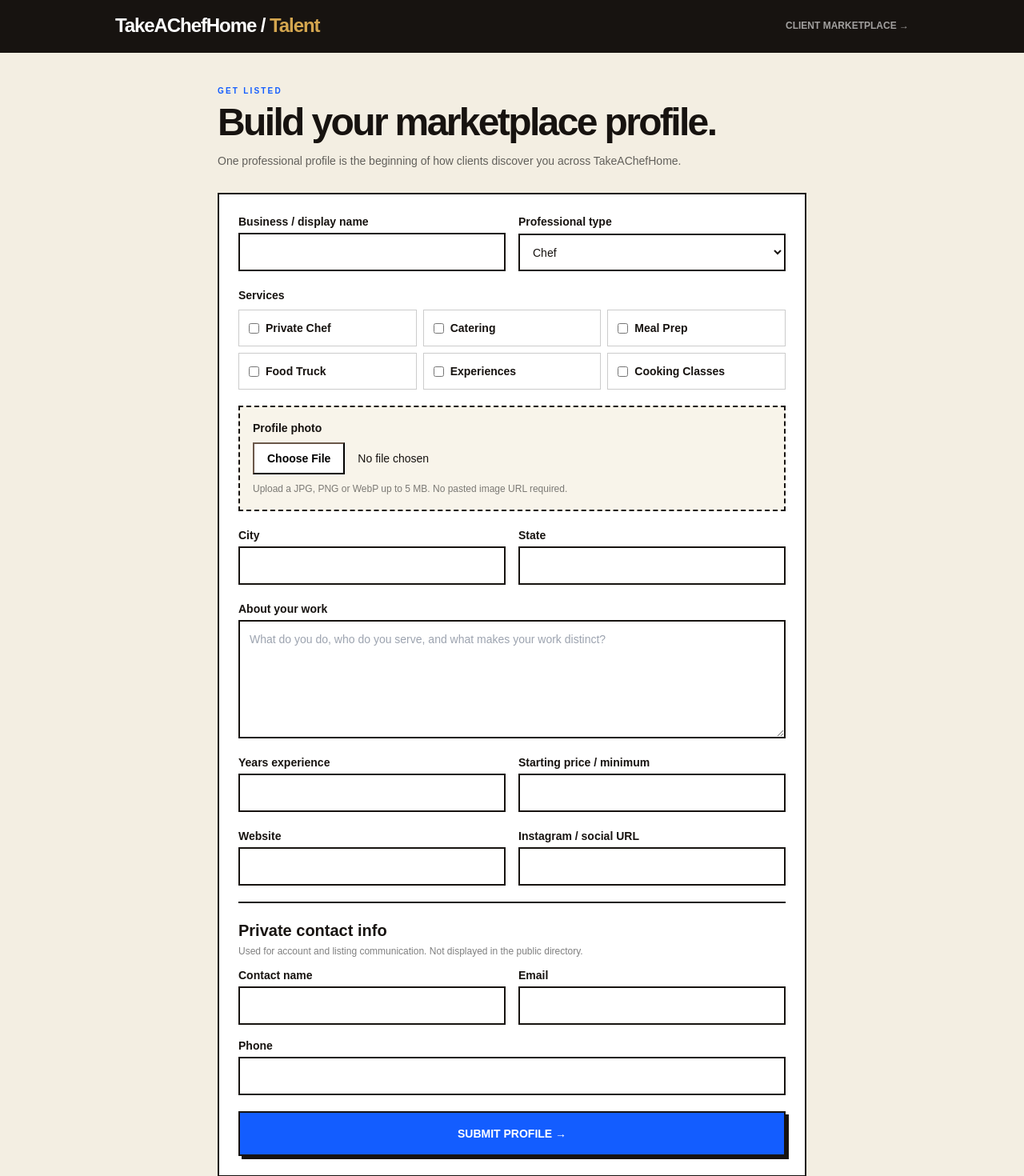
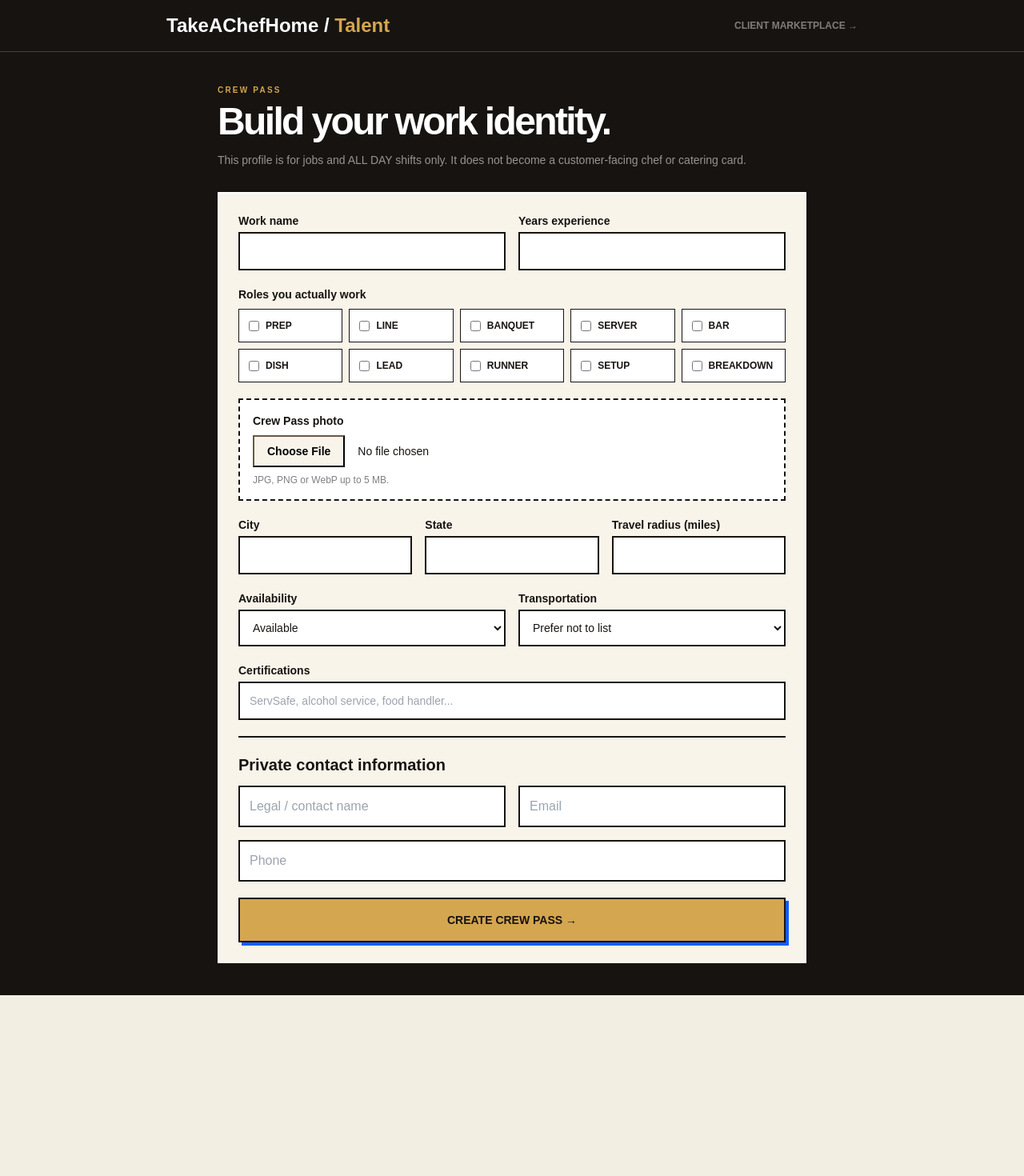
Before and after one commit to SoulfireSystems/Takeachefhome, a Next.js app: page /talent/join in a window 1280 px wide. Shown: the top 1470 px of the page at 80% size. After the commit the page ends 1244 px from the top, so only its background shows below. Built offline with nearby package versions, Linux system fonts and the light colour scheme.

Commit message:
Replace Talent onboarding with separate Crew Pass identity

```diff
--- a/app/talent/join/page.tsx
+++ b/app/talent/join/page.tsx
@@ -1,91 +1,92 @@
 import Link from 'next/link';
 
-export default async function JoinTalentPage({ searchParams }:{ searchParams:Promise<{submitted?:string}> }) {
-  const params = await searchParams;
-  const submitted = params.submitted === '1';
+const roles=[
+  ['prep','PREP'],['line','LINE'],['banquet','BANQUET'],['server','SERVER'],['bar','BAR'],
+  ['dish','DISH'],['lead','LEAD'],['runner','RUNNER'],['setup','SETUP'],['breakdown','BREAKDOWN']
+];
+
+export default async function CrewJoinPage({searchParams}:{searchParams:Promise<{submitted?:string}>}){
+  const params=await searchParams;
+  const submitted=params.submitted==='1';
 
   return (
-    <main className="min-h-screen bg-[#F3EEE2] text-[#171310]">
-      <header className="border-b-2 border-[#171310] bg-[#171310] text-white">
-        <div className="mx-auto flex max-w-5xl items-center justify-between px-4 py-4">
-          <Link href="/talent" className="text-2xl font-black tracking-[-0.045em]">TakeAChefHome / <span className="text-[#D4A64F]">Talent</span></Link>
-          <Link href="/" className="text-xs font-black uppercase text-white/60">Client marketplace →</Link>
+    <main className="min-h-screen bg-[#171310] text-white">
+      <header className="border-b border-white/20">
+        <div className="mx-auto flex max-w-4xl items-center justify-between px-4 py-4">
+          <Link href="/talent" className="text-2xl font-black">TakeAChefHome / <span className="text-[#D4A64F]">Talent</span></Link>
+          <Link href="/" className="text-xs font-black uppercase text-white/45">Client Marketplace →</Link>
         </div>
       </header>
 
       <section className="mx-auto max-w-3xl px-4 py-10">
-        {submitted ? (
-          <div className="border-2 border-[#171310] bg-white p-7">
-            <p className="text-[10px] font-black uppercase tracking-[0.22em] text-[#135DFF]">Profile received</p>
-            <h1 className="mt-2 text-4xl font-black tracking-[-0.04em]">You’re in the review queue.</h1>
-            <p className="mt-3 text-sm leading-6 text-black/60">We review new listings before they appear publicly. No fake profiles, no instant spam directory.</p>
-            <div className="mt-5 flex gap-3">
-              <Link href="/talent" className="border-2 border-[#171310] bg-[#171310] px-4 py-3 text-sm font-black text-white">Back to Talent</Link>
-              <Link href="/providers" className="border-2 border-[#171310] bg-white px-4 py-3 text-sm font-black">Browse Directory</Link>
-            </div>
+        {submitted?(
+          <div className="border-2 border-white bg-white p-7 text-[#171310]">
+            <p className="text-[10px] font-black uppercase tracking-[0.2em] text-[#135DFF]">Crew Pass received</p>
+            <h1 className="mt-2 text-4xl font-black tracking-[-0.04em]">You’re in the crew review queue.</h1>
+            <p className="mt-3 text-sm leading-6 text-black/55">Crew Passes are separate from customer-facing Pro Cards. Workforce information stays in Talent.</p>
+            <Link href="/talent" className="mt-5 inline-block border-2 border-[#171310] bg-[#171310] px-4 py-3 text-sm font-black text-white">Back to Talent →</Link>
           </div>
-        ) : (
+        ):(
           <>
-            <p className="text-[10px] font-black uppercase tracking-[0.22em] text-[#135DFF]">Get listed</p>
-            <h1 className="mt-2 text-5xl font-black tracking-[-0.055em]">Build your marketplace profile.</h1>
-            <p className="mt-3 text-sm leading-6 text-black/60">One professional profile is the beginning of how clients discover you across TakeAChefHome.</p>
+            <p className="text-[10px] font-black uppercase tracking-[0.22em] text-[#D4A64F]">Crew Pass</p>
+            <h1 className="mt-2 text-5xl font-black tracking-[-0.055em]">Build your work identity.</h1>
+            <p className="mt-3 max-w-2xl text-sm leading-6 text-white/55">This profile is for jobs and ALL DAY shifts only. It does not become a customer-facing chef or catering card.</p>
 
-            <form method="post" action="/api/providers" encType="multipart/form-data" className="mt-7 grid gap-5 border-2 border-[#171310] bg-white p-6">
-              <div className="hidden" aria-hidden="true"><input name="company_website" tabIndex={-1} autoComplete="off" /></div>
+            <form action="/api/talent/crew" method="post" encType="multipart/form-data" className="mt-7 grid gap-5 border-2 border-white bg-[#F8F4EA] p-6 text-[#171310]">
+              <div className="hidden" aria-hidden="true"><input name="company_website" tabIndex={-1} autoComplete="off"/></div>
 
               <div className="grid gap-4 md:grid-cols-2">
-                <label className="grid gap-1 text-sm font-black">Business / display name<input name="display_name" required maxLength={120} className="border-2 border-[#171310] px-3 py-3 font-normal" /></label>
-                <label className="grid gap-1 text-sm font-black">Professional type
-                  <select name="professional_type" className="border-2 border-[#171310] bg-white px-3 py-3 font-normal">
-                    <option value="chef">Chef</option><option value="caterer">Caterer</option><option value="meal-prep">Meal Prep</option><option value="food-truck">Food Truck</option><option value="instructor">Instructor</option><option value="culinary-business">Culinary Business</option>
+                <label className="grid gap-1 text-sm font-black">Work name<input name="display_name" required maxLength={120} className="border-2 border-[#171310] p-3 font-normal"/></label>
+                <label className="grid gap-1 text-sm font-black">Years experience<input name="years_experience" type="number" min="0" max="80" className="border-2 border-[#171310] p-3 font-normal"/></label>
+              </div>
+
+              <fieldset>
+                <legend className="text-sm font-black">Roles you actually work</legend>
+                <div className="mt-2 grid grid-cols-2 gap-2 sm:grid-cols-3 md:grid-cols-5">
+                  {roles.map(([value,label])=><label key={value} className="flex items-center gap-2 border border-[#171310] bg-white p-3 text-xs font-black"><input type="checkbox" name="roles" value={value}/>{label}</label>)}
+                </div>
+              </fieldset>
+
+              <div className="border-2 border-dashed border-[#171310] bg-white p-4">
+                <label className="grid gap-2 text-sm font-black">Crew Pass photo
+                  <input name="profile_image" type="file" accept="image/jpeg,image/png,image/webp" className="block w-full text-sm font-normal file:mr-4 file:border-2 file:border-[#171310] file:bg-[#F8F4EA] file:px-4 file:py-2 file:font-black"/>
+                </label>
+                <p className="mt-2 text-xs text-black/50">JPG, PNG or WebP up to 5 MB.</p>
+              </div>
+
+              <div className="grid gap-4 md:grid-cols-3">
+                <label className="grid gap-1 text-sm font-black">City<input name="city" required className="border-2 border-[#171310] p-3 font-normal"/></label>
+                <label className="grid gap-1 text-sm font-black">State<input name="state" className="border-2 border-[#171310] p-3 font-normal"/></label>
+                <label className="grid gap-1 text-sm font-black">Travel radius (miles)<input name="travel_radius_miles" type="number" min="0" className="border-2 border-[#171310] p-3 font-normal"/></label>
+              </div>
+
+              <div className="grid gap-4 md:grid-cols-2">
+                <label className="grid gap-1 text-sm font-black">Availability
+                  <select name="availability_status" className="border-2 border-[#171310] bg-white p-3 font-normal">
+                    <option value="available">Available</option><option value="limited">Limited</option><option value="unavailable">Unavailable</option>
+                  </select>
+                </label>
+                <label className="grid gap-1 text-sm font-black">Transportation
+                  <select name="transportation_status" className="border-2 border-[#171310] bg-white p-3 font-normal">
+                    <option value="">Prefer not to list</option><option value="own">Own transportation</option><option value="rideshare">Rideshare</option><option value="public-transit">Public transit</option><option value="other">Other</option>
                   </select>
                 </label>
               </div>
 
-              <fieldset>
-                <legend className="text-sm font-black">Services</legend>
-                <div className="mt-2 grid gap-2 sm:grid-cols-2 md:grid-cols-3">
-                  {[
-                    ['private-chef','Private Chef'],['catering','Catering'],['meal-prep','Meal Prep'],['food-truck','Food Truck'],['experience','Experiences'],['class','Cooking Classes']
-                  ].map(([value,label]) => <label key={value} className="flex items-center gap-2 border border-black/20 p-3 text-sm font-bold"><input type="checkbox" name="services" value={value}/>{label}</label>)}
+              <label className="grid gap-1 text-sm font-black">Certifications
+                <input name="certifications" placeholder="ServSafe, alcohol service, food handler..." className="border-2 border-[#171310] p-3 font-normal"/>
+              </label>
+
+              <div className="border-t-2 border-[#171310] pt-5">
+                <h2 className="text-xl font-black">Private contact information</h2>
+                <div className="mt-3 grid gap-4 md:grid-cols-2">
+                  <input name="contact_name" required className="border-2 border-[#171310] p-3" placeholder="Legal / contact name"/>
+                  <input name="contact_email" type="email" required className="border-2 border-[#171310] p-3" placeholder="Email"/>
                 </div>
-              </fieldset>
-
-              <div className="border-2 border-dashed border-[#171310] bg-[#F8F4EA] p-4">
-                <label className="grid gap-2 text-sm font-black">Profile photo
-                  <input name="profile_image" type="file" accept="image/jpeg,image/png,image/webp" className="block w-full text-sm font-normal file:mr-4 file:border-2 file:border-[#171310] file:bg-white file:px-4 file:py-2 file:font-black" />
-                </label>
-                <p className="mt-2 text-xs leading-5 text-black/50">Upload a JPG, PNG or WebP up to 5 MB. No pasted image URL required.</p>
+                <input name="contact_phone" className="mt-4 w-full border-2 border-[#171310] p-3" placeholder="Phone"/>
               </div>
 
-              <div className="grid gap-4 md:grid-cols-2">
-                <label className="grid gap-1 text-sm font-black">City<input name="city" required className="border-2 border-[#171310] px-3 py-3 font-normal" /></label>
-                <label className="grid gap-1 text-sm font-black">State<input name="state" className="border-2 border-[#171310] px-3 py-3 font-normal" /></label>
-              </div>
-
-              <label className="grid gap-1 text-sm font-black">About your work<textarea name="bio" required rows={6} maxLength={3000} className="border-2 border-[#171310] px-3 py-3 font-normal" placeholder="What do you do, who do you serve, and what makes your work distinct?" /></label>
-
-              <div className="grid gap-4 md:grid-cols-2">
-                <label className="grid gap-1 text-sm font-black">Years experience<input name="years_experience" type="number" min="0" max="80" className="border-2 border-[#171310] px-3 py-3 font-normal" /></label>
-                <label className="grid gap-1 text-sm font-black">Starting price / minimum<input name="starting_price" type="number" min="0" className="border-2 border-[#171310] px-3 py-3 font-normal" /></label>
-              </div>
-
-              <div className="grid gap-4 md:grid-cols-2">
-                <label className="grid gap-1 text-sm font-black">Website<input name="website_url" type="url" className="border-2 border-[#171310] px-3 py-3 font-normal" /></label>
-                <label className="grid gap-1 text-sm font-black">Instagram / social URL<input name="instagram_url" type="url" className="border-2 border-[#171310] px-3 py-3 font-normal" /></label>
-              </div>
-
-              <div className="border-t-2 border-[#171310] pt-5">
-                <h2 className="text-xl font-black">Private contact info</h2>
-                <p className="mt-1 text-xs text-black/50">Used for account and listing communication. Not displayed in the public directory.</p>
-                <div className="mt-3 grid gap-4 md:grid-cols-2">
-                  <label className="grid gap-1 text-sm font-black">Contact name<input name="contact_name" required className="border-2 border-[#171310] px-3 py-3 font-normal" /></label>
-                  <label className="grid gap-1 text-sm font-black">Email<input name="contact_email" required type="email" className="border-2 border-[#171310] px-3 py-3 font-normal" /></label>
-                </div>
-                <label className="mt-4 grid gap-1 text-sm font-black">Phone<input name="contact_phone" className="border-2 border-[#171310] px-3 py-3 font-normal" /></label>
-              </div>
-
-              <button className="border-2 border-[#171310] bg-[#135DFF] px-5 py-4 text-sm font-black uppercase text-white shadow-[4px_4px_0_#171310]">Submit Profile →</button>
+              <button className="border-2 border-[#171310] bg-[#D4A64F] p-4 text-sm font-black uppercase shadow-[4px_4px_0_#135DFF]">Create Crew Pass →</button>
             </form>
           </>
         )}
```
